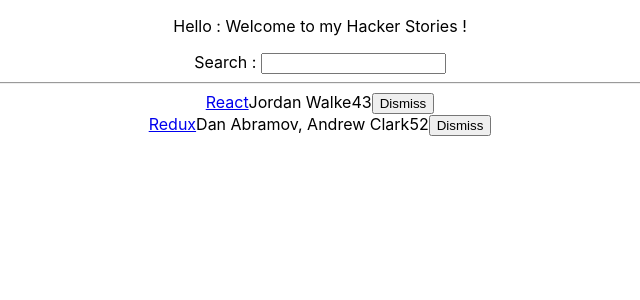
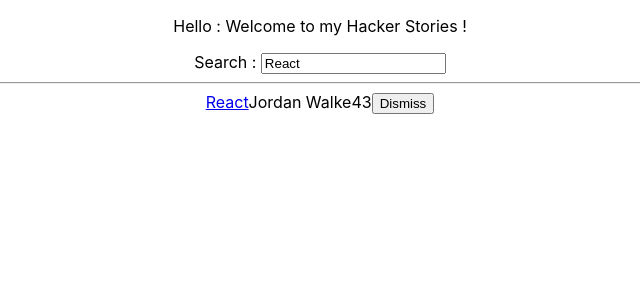
Before and after one commit to sidsmdev/hacker-stories, a React (Create React App) app: page / in a window 1280 px wide. Shown: the top 300 px of the page, without its empty margins (320-960 px from the left). Built offline with nearby package versions, Linux system fonts and the light colour scheme.

Commit message:
Component Finished

```diff
--- a/src/App.js
+++ b/src/App.js
@@ -1,5 +1,7 @@
 import React, { Component } from 'react';
 import './App.css';
+import { List } from './List';
+import { Search } from './Search';
 
 const welcome = {
   greeting: "Hello : ",
@@ -32,14 +34,29 @@
     super(props);
     this.state = {
       booksl: list,
+      keyed: "React",
     };
+
   }
   onSearchChange = (event) => {
+    console.log(event.target.value)
     this.setState({
-      booksl: list.filter(item => {
-        return item.title.toLowerCase().includes(event.target.value.toLowerCase());
-      })
+      keyed: event.target.value
+
+    });
+
+  }
+
+  onDismiss = (id) => {
+    var updatedlist = this.state.booksl.filter(item => {
+      console.log(item.objectID + ' ' + id);
+      return item.objectID !== id;
+    });
+
+    this.setState({
+      booksl: updatedlist,
     })
+
   }
 
   render() {
@@ -48,60 +65,13 @@
       <div className="App">
         <p>{welcome.greeting} {welcome.title}</p>
         <label htmlFor="search">Search : </label>
-        <Search change={this.onSearchChange} />
+        <Search change={this.onSearchChange} value={this.state.keyed} />
         <hr />
-        <List booklist={this.state.booksl} />
+        <List searchTerm={this.state.keyed} listOfBooks={this.state.booksl} dismiss={this.onDismiss} />
       </div>
     );
   }
 }
 
 
-class Search extends Component {
-
-  render() {
-    return (
-      <input id="search" type="text" onChange={this.props.change} />
-    );
-  }
-}
-
-class List extends Component {
-
-  render() {
-    return (
-      <div>
-        {
-          this.props.booklist.map(item => {
-            return <div key={item.objectID}>
-              <a href={item.url}>{item.title}</a>
-              <span>{item.author}</span>
-              <span>{item.points}</span>
-              <span>{item.num_comments}</span>
-              <span>
-                <Button>
-                   Dismiss
-                </Button>
-              </span>
-            </div>
-          })
-        }
-      </div>
-    );
-  }
-}
-
-class Button extends Component{
-
-  render(){
-
-    return(
-
-        <button onClick={this.props.dismiss}>
-          {this.props.children}
-        </button>
-
-    );
-  }
-}
 export default App;
--- /dev/null
+++ b/src/Button.js
@@ -0,0 +1,19 @@
+import React, { Component } from 'react';
+
+
+
+export class Button extends Component {
+
+  render() {
+
+    return (
+
+      <button onClick={() => this.props.dismiss(this.props.id)}>
+        {this.props.children}
+      </button>
+
+    );
+  }
+}
+
+export default Button;
--- /dev/null
+++ b/src/List.js
@@ -0,0 +1,34 @@
+import React, { Component } from 'react';
+import { Button } from "./Button";
+
+export class List extends Component {
+
+
+
+  render() {
+
+
+    return (
+      <div>
+        {this.props.listOfBooks.filter((item) => {
+          return item.title.toLowerCase().includes(this.props.searchTerm.toLowerCase());
+        }
+        ).map(item => {
+          return <div key={item.objectID}>
+            <a href={item.url}>{item.title}</a>
+            <span>{item.author}</span>
+            <span>{item.points}</span>
+            <span>{item.num_comments}</span>
+            <span>
+              <Button dismiss={this.props.dismiss} id={item.objectID}>
+                Dismiss
+                </Button>
+            </span>
+          </div>;
+        })}
+      </div>
+    );
+  }
+}
+
+export default List;
--- /dev/null
+++ b/src/Search.js
@@ -0,0 +1,14 @@
+import React, { Component } from 'react';
+
+export class Search extends Component {
+
+
+  render() {
+    return (
+      <input id="search" type="text" value={this.props.value} onChange={this.props.change} />
+    );
+  }
+}
+
+
+export default Search;
```
